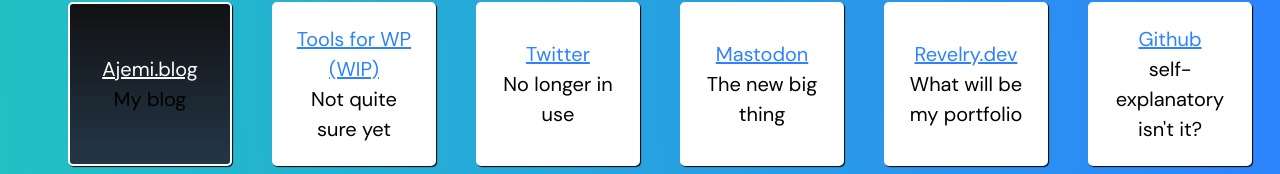
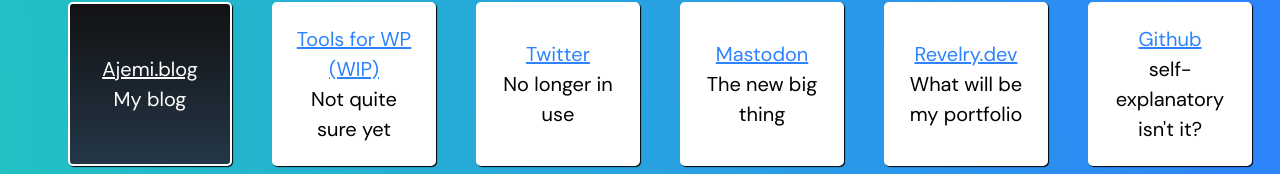
Before and after one commit to Revelry-Dev/my-portfolio, a React (Create React App) app: page / in a window 1280 px wide. In both pictures the pointer is over the link "Ajemi.blog". Shown: the part 240-414 px from the top of the page. Built offline with nearby package versions, Linux system fonts and the light colour scheme.

Commit message:
Change description text color on hover

```diff
--- a/src/index.css
+++ b/src/index.css
@@ -46,7 +46,7 @@
 
 	filter: progid: DXImageTransform.Microsoft.gradient( startColorstr="#243748", endColorstr="#121213", GradientType=1 );}
 
-.block:hover a {color: white;}
+.block:hover span, .block:hover a {color: white;}
 
 .block a {color: rgba(45,131,253,1)}
 
```
